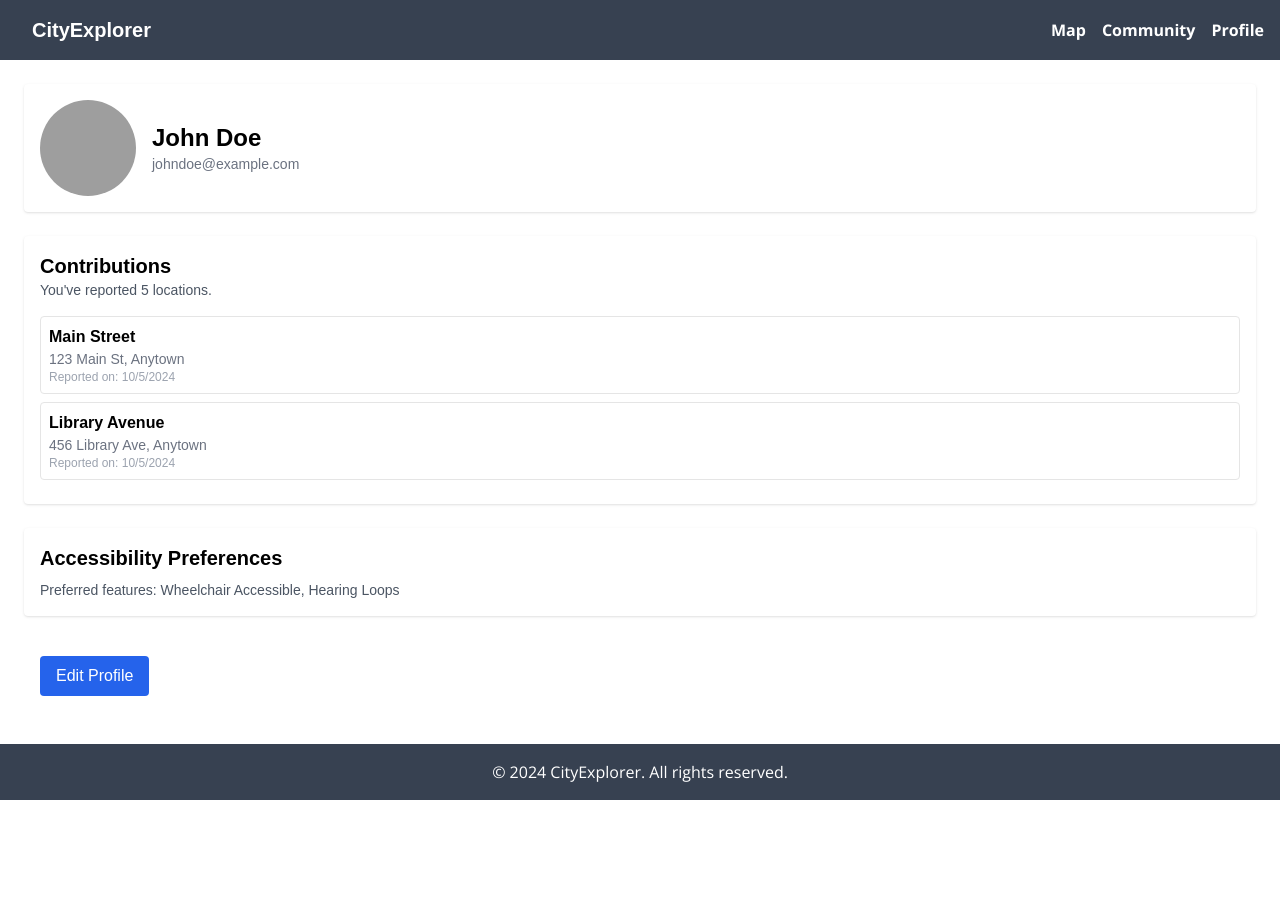
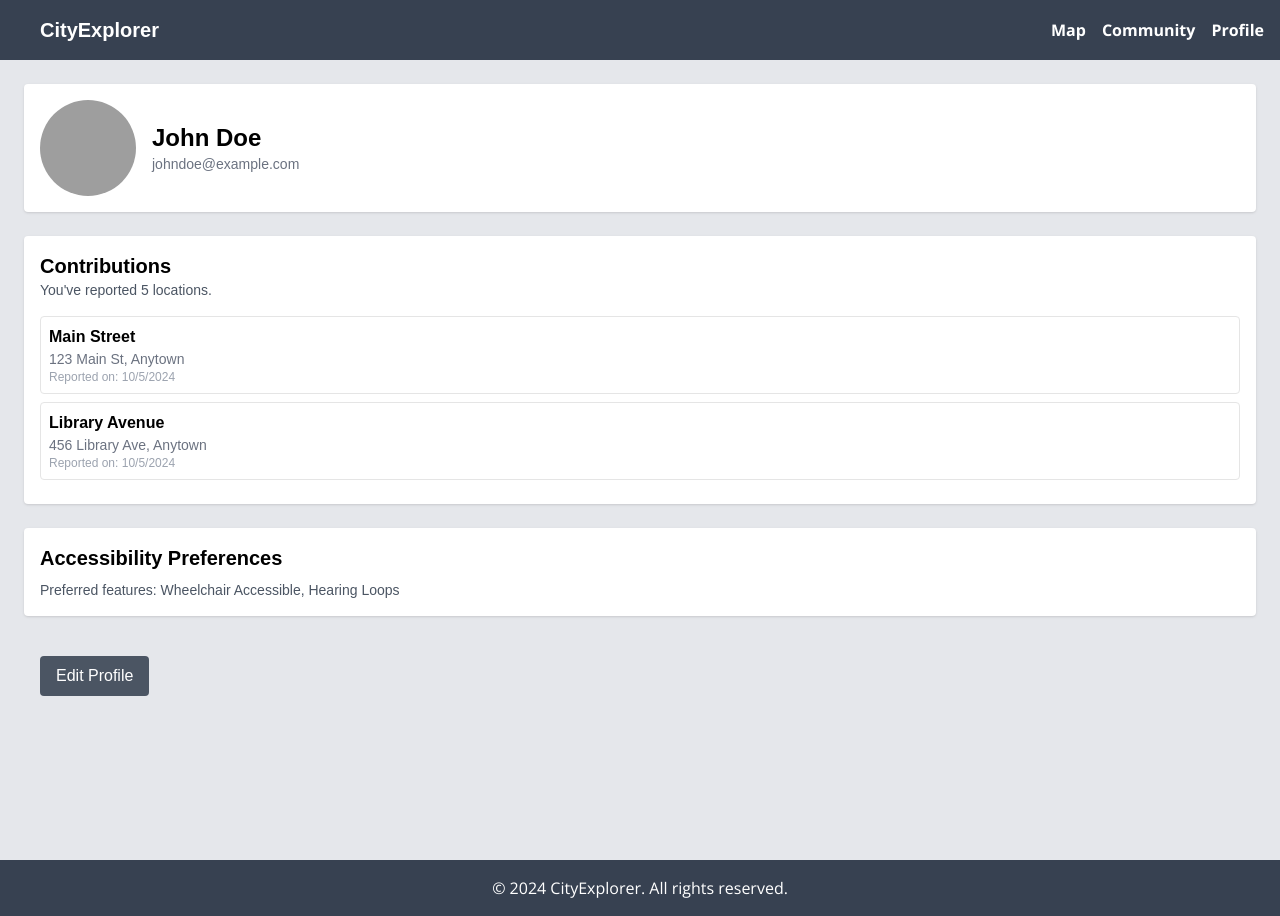
Before and after one commit to jonathandlee/Pathway, a Next.js app: page /profile in a window 1280 px wide. Before the commit the page ends 800 px from the top, so only its background shows below. Built offline with nearby package versions, Linux system fonts and the light colour scheme; grey boxes are pictures that could not be loaded.

Commit message:
added more styling to profile page and edited header

```diff
--- a/src/app/profile/page.tsx
+++ b/src/app/profile/page.tsx
@@ -66,7 +66,7 @@ const ProfilePage = () => {
   }
 
   return (
-    <div className="container mx-auto p-6">
+    <div className="container mx-auto p-6 min-h-screen bg-gray-200">
       {/* Header Section */}
       <div className="profile-header flex items-center p-4 bg-white shadow rounded">
         <img
@@ -196,7 +196,7 @@ const ProfilePage = () => {
         ) : (
           <button
             onClick={() => setIsEditing(true)}
-            className="bg-blue-600 text-white px-4 py-2 rounded"
+            className="bg-gray-600 text-white px-4 py-2 rounded"
           >
             Edit Profile
           </button>
--- a/src/components/Header.tsx
+++ b/src/components/Header.tsx
@@ -1,13 +1,13 @@
-// src/components/Header.tsx
 import Link from 'next/link';
 
 const Header: React.FC = () => (
   <header
-    style={{color: 'rgb(255, 255, 255)' }}
+    style={{ color: 'rgb(255, 255, 255)' }}
     className="sticky top-0 z-50 bg-gray-700"
   >
-    <div className="container mx-auto flex items-center justify-between p-4">
-      <Link href="/" className="text-xl font-bold ml-4">
+    {/* Remove the container class and adjust padding */}
+    <div className="w-full flex items-center justify-between p-4 pl-10"> {/* Reduced left padding */}
+      <Link href="/" className="text-xl font-bold">
         CityExplorer
       </Link>
       <nav>
```
